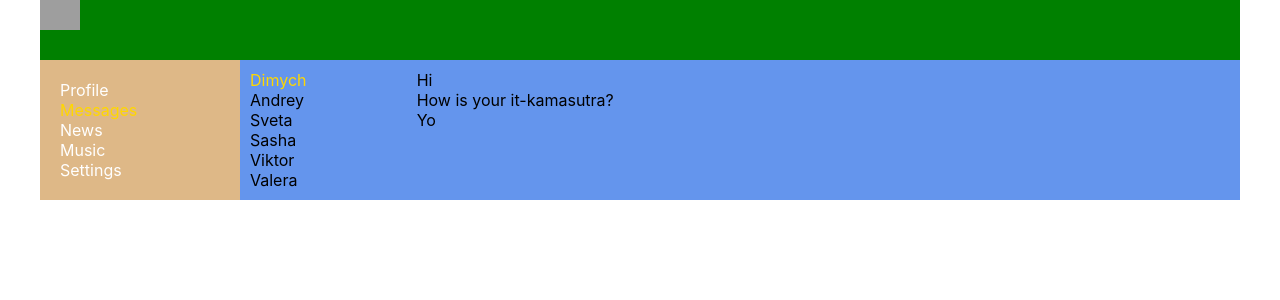
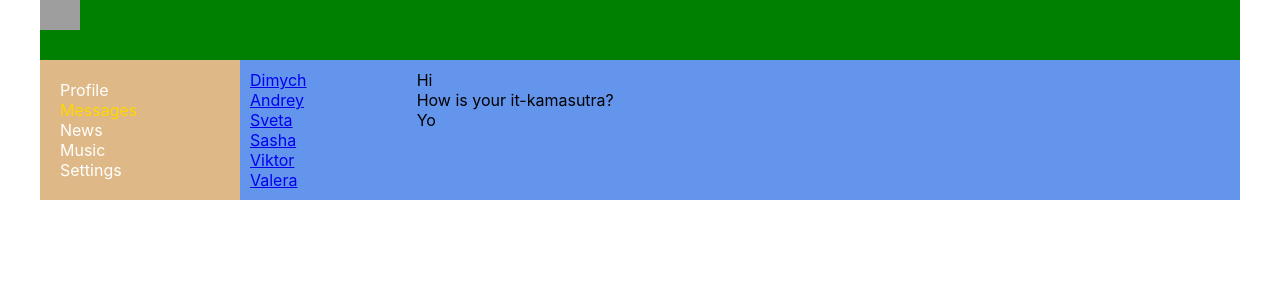
Before and after one commit to MariannaPo/samurai-way-main, a React (Create React App) app: page /dialogs in a window 1280 px wide. Shown: the top 300 px of the page. Built offline with nearby package versions, Linux system fonts and the light colour scheme; grey boxes are pictures that could not be loaded.

Commit message:
after 22 lessons

```diff
--- a/src/components/Dialogs/Dialogs.tsx
+++ b/src/components/Dialogs/Dialogs.tsx
@@ -1,5 +1,6 @@
 import React from "react";
 import s from "./Dialogs.module.css";
+import {NavLink} from "react-router-dom";
 
 const Dialogs = () => {
     return (
@@ -7,22 +8,22 @@
             <div>
                 <div className={s.dialogsItems}>
                     <div className={s.dialog + ' ' + s.active}>
-                        Dimych
+                        <NavLink to={"/dialogs/1"}>Dimych</NavLink>
                     </div>
                     <div className={s.dialog}>
-                        Andrey
+                        <NavLink to={"/dialogs/2"}>Andrey</NavLink>
                     </div>
                     <div className={s.dialog}>
-                        Sveta
+                        <NavLink to={"/dialogs/3"}>Sveta</NavLink>
                     </div>
                     <div className={s.dialog}>
-                        Sasha
+                        <NavLink to={"/dialogs/4"}>Sasha</NavLink>
                     </div>
                     <div className={s.dialog}>
-                        Viktor
+                        <NavLink to={"/dialogs/5"}>Viktor</NavLink>
                     </div>
                     <div className={s.dialog}>
-                        Valera
+                        <NavLink to={"/dialogs/6"}>Valera</NavLink>
                     </div>
                 </div>
             </div>
```
